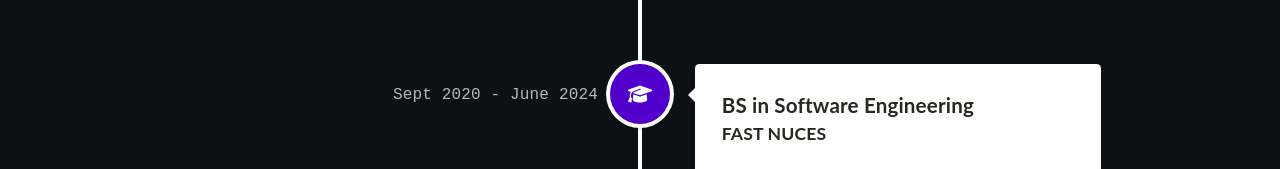
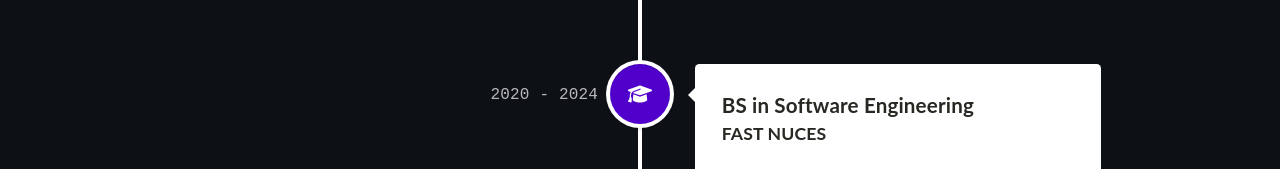
Before and after one commit to hanzala-bhutto/My-Portfolio-V2, a React (Create React App) app: page / in a window 1280 px wide. Both pictures are taken after a click on the button "Education". Shown: the part 4131-4300 px from the top of the page. Built offline with nearby package versions, Linux system fonts and the light colour scheme.

Commit message:
refactor: standardize date format in Education component

```diff
--- a/src/components/Education.tsx
+++ b/src/components/Education.tsx
@@ -16,7 +16,7 @@
             className="vertical-timeline-element--work"
             contentStyle={{ background: 'white', color: 'rgb(39, 40, 34)' }}
             contentArrowStyle={{ borderRight: '7px solid  white' }}
-            date="Oct 2024 - Aug 2026"
+            date="2024 - 2026"
             iconStyle={{ background: '#5000ca', color: 'rgb(39, 40, 34)' }}
             icon={<FontAwesomeIcon icon={faGraduationCap} />}
           >
@@ -28,7 +28,7 @@
           </VerticalTimelineElement>
           <VerticalTimelineElement
             className="vertical-timeline-element--work"
-            date="Sept 2020 - June 2024"
+            date="2020 - 2024"
             iconStyle={{ background: '#5000ca', color: 'rgb(39, 40, 34)' }}
             icon={<FontAwesomeIcon icon={faGraduationCap} />}
           >
```
